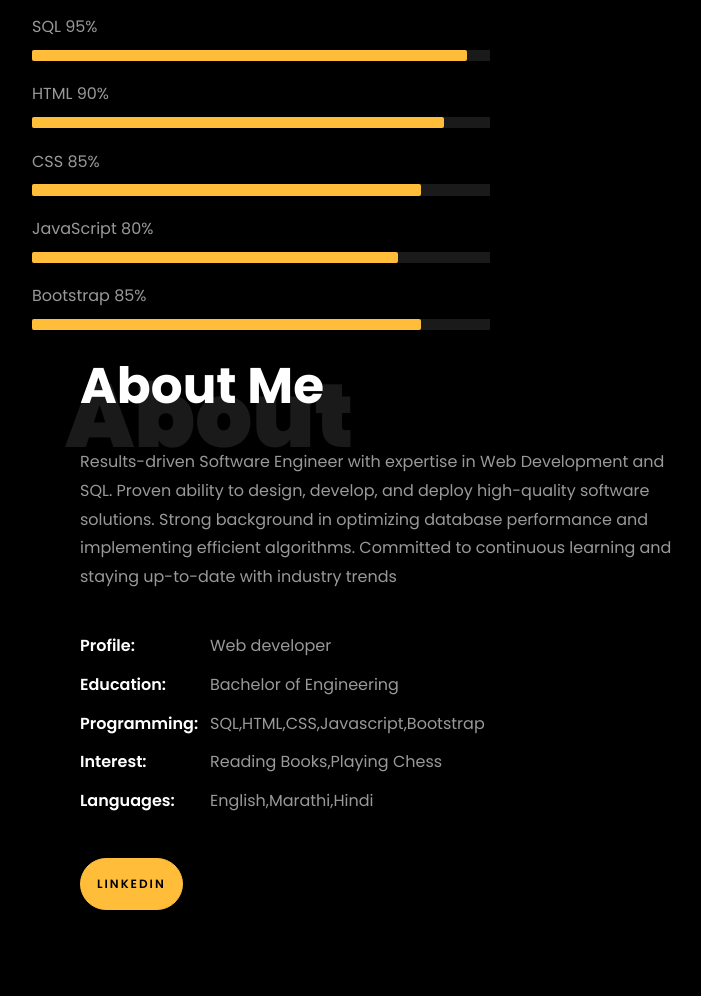
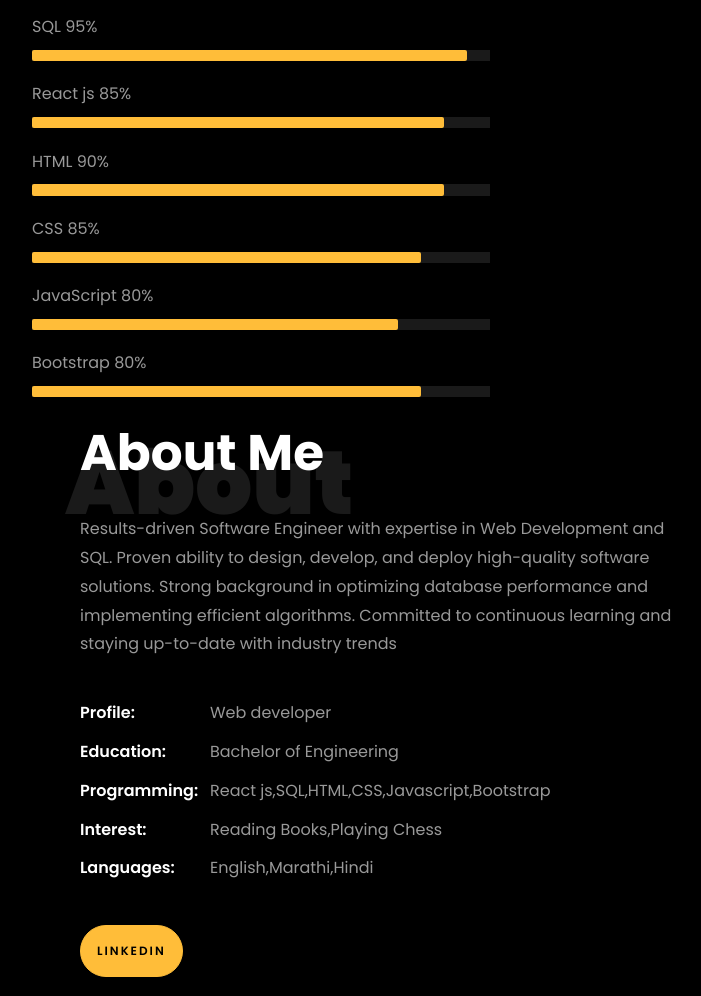
Before and after one commit to ojas-07/ojas-07.github.io, a plain HTML site: page index.html in a window 1280 px wide. Shown: the part 1117-2113 px from the top of the page, without its empty margins (38-739 px from the left). Drawn offline with Linux system fonts and the light colour scheme; files whose address does not match are found by name.

Commit message:
Update index.html

```diff
--- a/index.html
+++ b/index.html
@@ -239,11 +239,11 @@
 											aria-valuemax="100"></div>
 									</div>
 
-									<!--<span>Python</span> <span class="pull-right">85%</span>
+									<span>React js</span> <span class="pull-right">85%</span>
 									<div class="progress">
-										<div class="progress-bar" role="progressbar" style="width: 85%" aria-valuenow="85" aria-valuemin="0"
+										<div class="progress-bar" role="progressbar" style="width: 90%" aria-valuenow="85" aria-valuemin="0"
 											aria-valuemax="100"></div>
-									</div> -->
+									</div>
 
 									<span>HTML</span> <span class="pull-right">90%</span>
 									<div class="progress">
@@ -264,7 +264,7 @@
 
 										</div>
 
-										<span>Bootstrap</span> <span class="pull-right">85%</span>
+										<span>Bootstrap</span> <span class="pull-right">80%</span>
 										<div class="progress">
 											<div class="progress-bar" role="progressbar" style="width: 85%" aria-valuenow="85" aria-valuemin="0"
 												aria-valuemax="100"></div>
@@ -289,7 +289,7 @@
 									<!-- Comment has been passed  -->
 									<!-- <li class="d-flex"><span>Domain:</span> <span>Retail, Ecommerce, BFSI &amp; Digital Marketing</span></li> -->
 									<li class="d-flex"><span>Education:</span> <span>Bachelor of Engineering</span></li>
-									<li class="d-flex"><span>Programming:</span> <span>SQL,HTML,CSS,Javascript,Bootstrap</span></li>
+									<li class="d-flex"><span>Programming:</span> <span>React js,SQL,HTML,CSS,Javascript,Bootstrap</span></li>
 									<!-- Comment HAs been Passed  -->
 									<!-- <li class="d-flex"><span>Other Skills:</span> <span>Cloud, PySpark, Excel, Git, JIRA, Google Analytics &amp; SEO</span></li> -->
 									<li class="d-flex"><span>Interest:</span> <span>Reading Books,Playing Chess</span></li>
```
